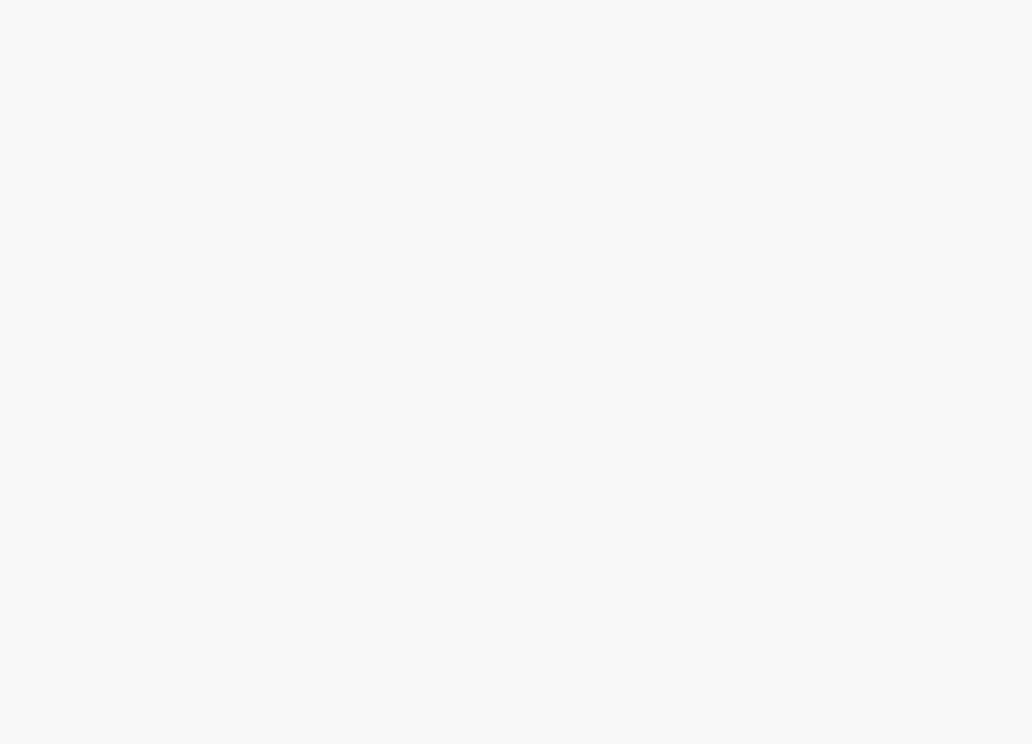
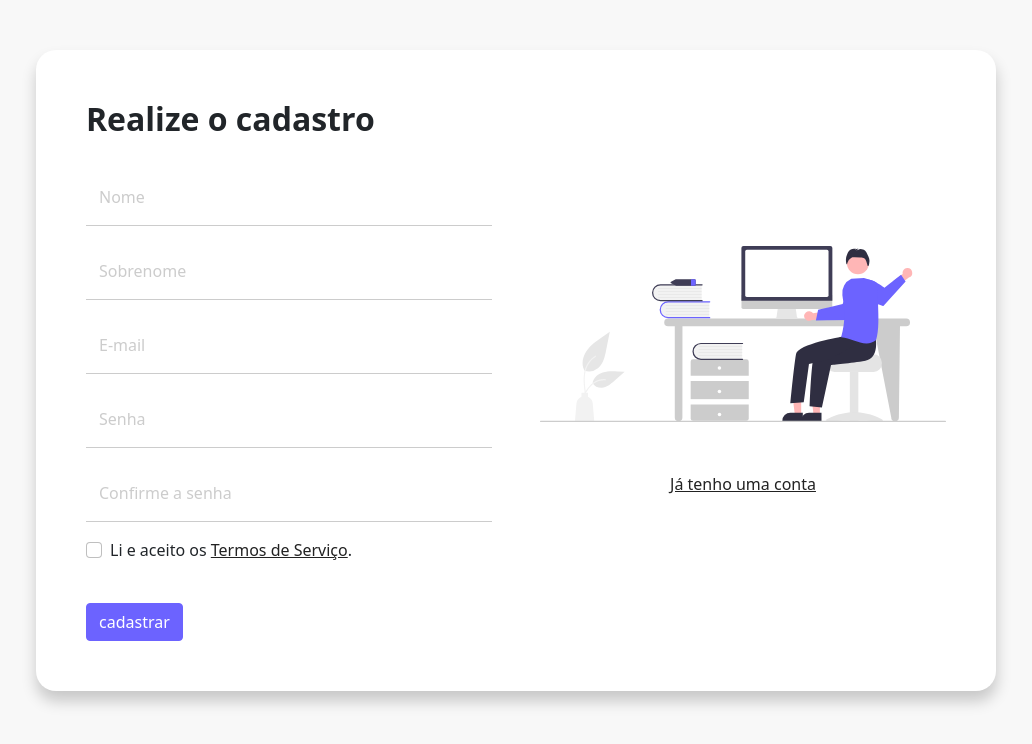
Before and after one commit to wendellwcl/TelasLoginCadastro, a plain HTML site: page cadastro.html in a window 1280 px wide. Shown: the whole page, without its empty margins (124-1156 px from the left). Drawn offline with nearby package versions, Linux system fonts and the light colour scheme.

Commit message:
criação da página de cadastro
estruturação da página de cadastro

```diff
--- a/cadastro.html
+++ b/cadastro.html
@@ -14,7 +14,56 @@
 </head>
 <body>
 
+    <div class="container col-11 col-md-9" id="form-container">
+        <div class="row gx-5">
 
+            <div class="col-md-6">
+                <h2>Realize o cadastro</h2>
+                <form>
+                    <div class="form-floating mb-3">
+                        <input type="text" class="form-control" id="nome" name="nome" placeholder="Nome">
+                        <label for="nome" class="form-label">Nome</label>
+                    </div>
+                    <div class="form-floating mb-3">
+                        <input type="text" class="form-control" id="sobrenome" name="sobrenome" placeholder="Sobrenome">
+                        <label for="sobrenome" class="form-label">Sobrenome</label>
+                    </div>
+                    <div class="form-floating mb-3">
+                        <input type="email" class="form-control" id="email" name="email" placeholder="E-mail">
+                        <label for="E-mail" class="form-label">E-mail</label>
+                    </div>
+                    <div class="form-floating mb-3">
+                        <input type="password" class="form-control" id="password" name="password" placeholder="Senha">
+                        <label for="password" class="form-label">Senha</label>
+                    </div>
+                    <div class="form-floating mb-3">
+                        <input type="confirm-password" class="form-control" id="confirm-password" name="confirm-password" placeholder="Confirme a senha">
+                        <label for="confirm-password" class="form-label">Confirme a senha</label>
+                    </div>
+                    <div class="mb-3">
+                        <div class="form-check mb-2">
+                            <input type="checkbox" class="form-check-input" value="" id="aceitar" name="aceitar">
+                            <label for="aceitar" class="form-check-label">
+                                Li e aceito os <a href="#">Termos de Serviço</a>.
+                            </label>
+                        </div>
+                    </div>
+                    <input type="submit" class="btn btn-primary" value="cadastrar">
+                </form>
+            </div>
+
+            <div class="col-md-6">
+                <div class="row align-items-center">
+                    <div class="col-12">
+                        <img src="img/hello.svg" alt="Tela de cadastro" class="img-fluid">
+                    </div>
+                    <div class="col-12" id="link-container">
+                        <a href="index.html">Já tenho uma conta</a>
+                    </div>
+                </div>
+            </div>
+        </div>
+    </div>
 
 </body>
 </html>
--- a/css/style.css
+++ b/css/style.css
@@ -47,6 +47,16 @@ body{
     background-color: #6C63FF;
     border-color: #6C63FF;
     width: 100%;
+    margin-top: 25px;
+}
+
+#form-container input[type="checkbox"]:checked{
+    background-color: #6C63FF;
+    border-color: #6C63FF;
+}
+
+#form-container input[type="checkbox"]{
+    box-shadow: none;
 }
 
 .row.align-items-center{
```
